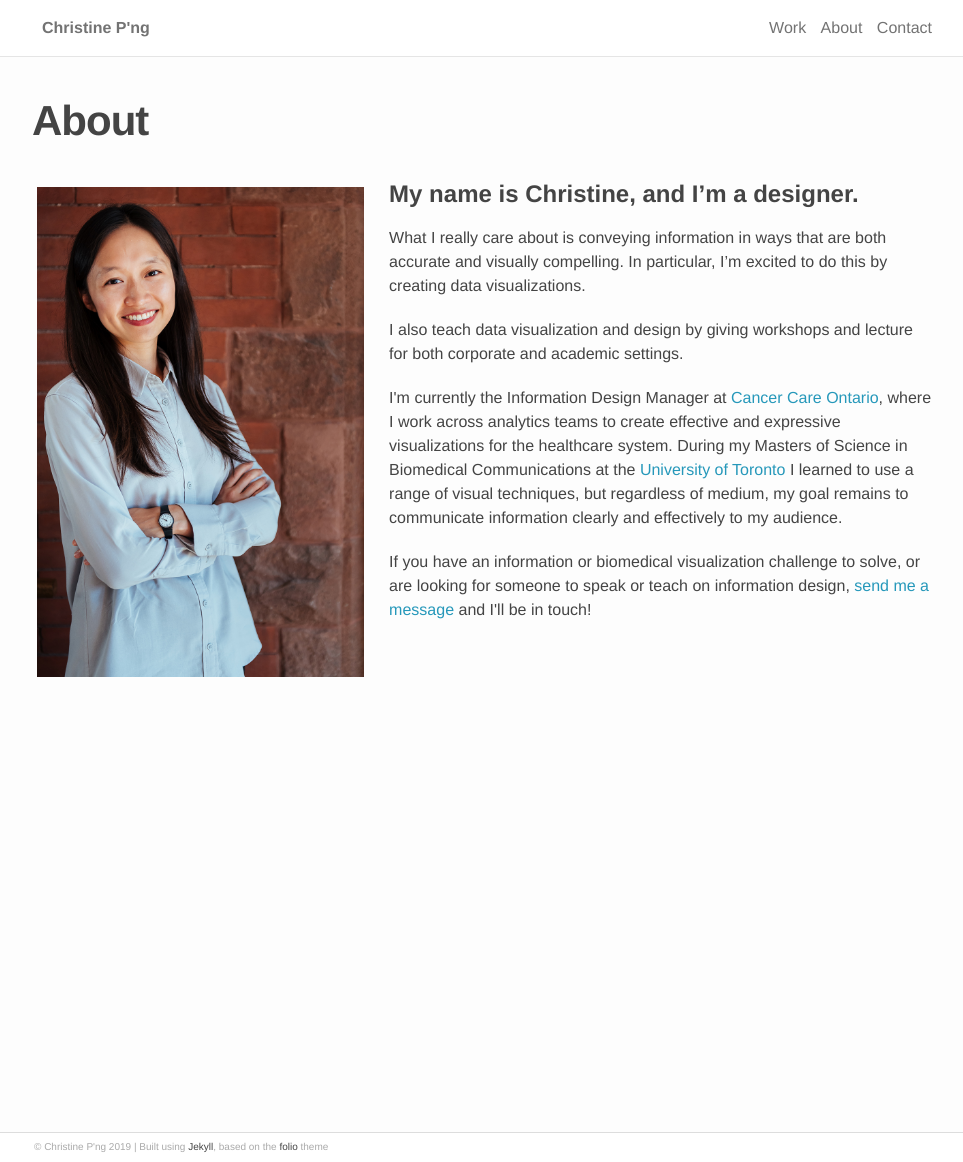
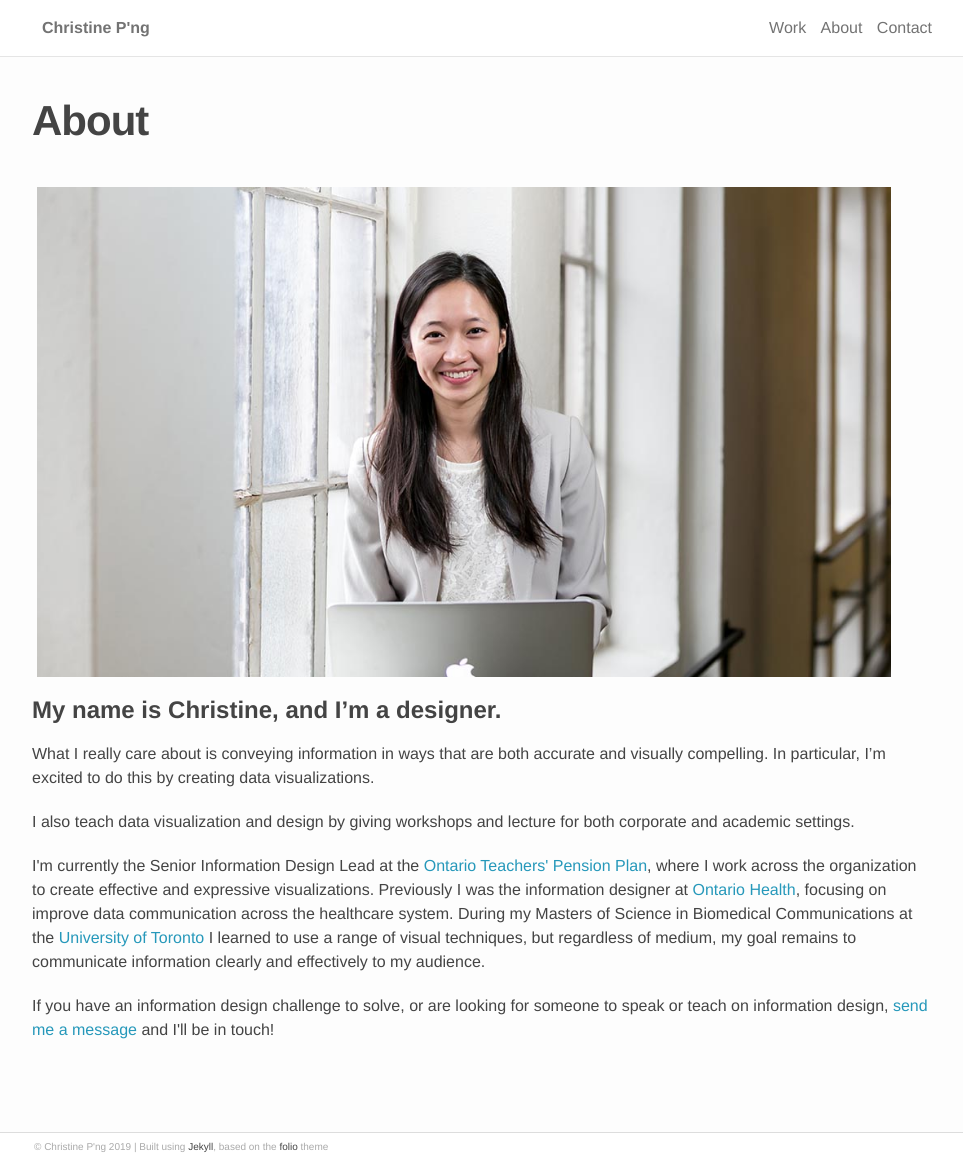
Before and after one commit to chspng/christinepng.ca, a Jekyll site: the page built from 2_about.md, in a window 1280 px wide and 1162 px high. Shown: the whole window, without its empty margins (158-1121 px from the left). Built offline with Jekyll 4.4.1, drawn with Linux system fonts in a browser that asks for light colours; nearby versions of some CDN libraries.

Commit message:
Updating about page with OTPP info

```diff
--- a/2_about.md
+++ b/2_about.md
@@ -4,18 +4,18 @@ title: About
 permalink: /about/
 ---
 <div>
-	<img class="col one profile-img" src="/img/profile_2_long.jpg">
+	<img class="col one profile-img bottom-spacing" src="/img/profile_smaller.jpg">
 </div>
+
 <h1 style="font-weight: bold">My name is Christine, and I’m a designer. </h1>
 <p>
 <p >What I really care about is conveying information in ways that are both accurate and visually compelling. In particular, I’m excited to do this by creating data visualizations.
 
 <p>I also teach data visualization and design by giving workshops and lecture for both corporate and academic settings.
 
-<p>I'm currently the Information Design Manager at <a href="https://www.ccohealth.ca/en" >Cancer Care Ontario</a>, where I work across analytics teams to create effective and expressive visualizations for the healthcare system.
-During my Masters of Science in Biomedical Communications at the <a href="https://bmc.med.utoronto.ca/bmc/">University of Toronto</a> I learned to use a range of visual techniques, but regardless of medium, my goal remains to communicate information clearly and effectively to my audience.
+<p>I'm currently the Senior Information Design Lead at the <a href="https://www.otpp.com/">Ontario Teachers' Pension Plan</a>, where I work across the organization to create effective and expressive visualizations.
+Previously I was the information designer at <a href="https://www.ontariohealth.ca/">Ontario Health</a>, focusing on improve data communication across the healthcare system. During my Masters of Science in Biomedical Communications at the <a href="https://bmc.med.utoronto.ca/bmc/">University of Toronto</a> I learned to use a range of visual techniques, but regardless of medium, my goal remains to communicate information clearly and effectively to my audience.
 
 
-<p>If you have an information or biomedical visualization challenge to solve, or are looking for someone to speak or teach on information design, <a href="{{ site.baseurl }}/contact/">send me a message</a> and I'll be in touch!</p>
-
+<p>If you have an information design challenge to solve, or are looking for someone to speak or teach on information design, <a href="{{ site.baseurl }}/contact/">send me a message</a> and I'll be in touch!</p>
 <p>
--- a/_sass/_base.scss
+++ b/_sass/_base.scss
@@ -43,6 +43,13 @@ $theme-color:   $blue;
 
 
 /************************************************************/
+
+/**
+ * Custom additions
+ */
+.bottom-spacing {
+     margin-bottom: 1em;
+  }
 
 /**
  * Basic styling
```
